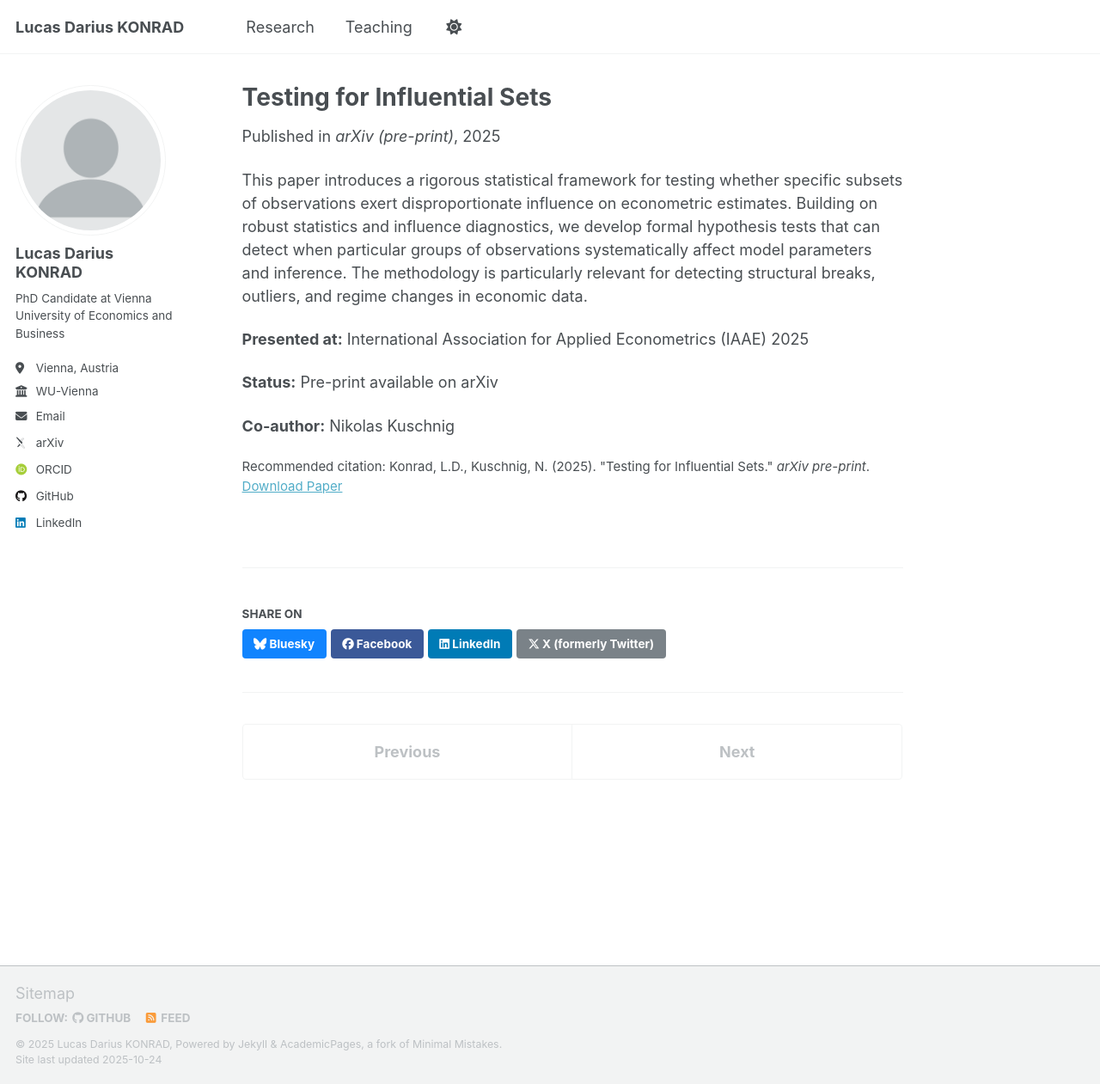
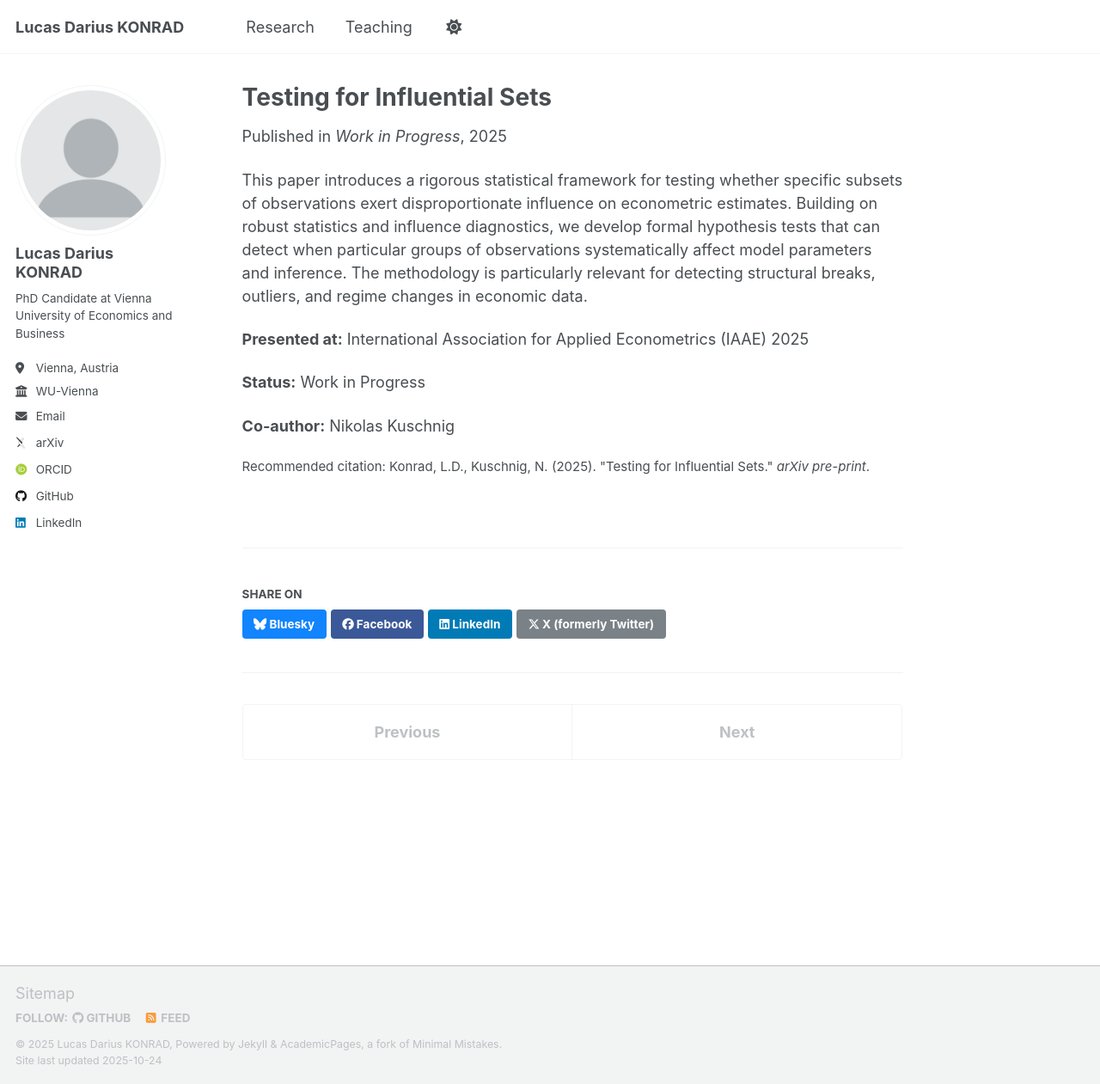
Before and after one commit to konradld/konradld.github.io, a Jekyll site: the page built from _publications/publication-testing-influential-sets.md, in a window 1280 px wide and 1261 px high. Shown: the whole window at 86% size. Built offline with Jekyll 4.4.1, drawn with Linux system fonts in a browser that asks for light colours; some web fonts are replaced; a script that is not in the unit is left out.

Commit message:
Update publication-testing-influential-sets.md

```diff
--- a/_publications/publication-testing-influential-sets.md
+++ b/_publications/publication-testing-influential-sets.md
@@ -5,8 +5,7 @@ category: manuscripts
 permalink: /publication/2025-testing-influential-sets
 excerpt: 'This paper develops a novel methodology for identifying and testing influential subsets of observations in econometric models.'
 date: 2025-01-01
-venue: 'arXiv (pre-print)'
-paperurl: 'https://arxiv.org/abs/XXXXX'
+venue: 'Work in Progress'
 citation: 'Konrad, L.D., Kuschnig, N. (2025). &quot;Testing for Influential Sets.&quot; <i>arXiv pre-print</i>.'
 ---
 
@@ -14,6 +13,6 @@ This paper introduces a rigorous statistical framework for testing whether speci
 
 **Presented at:** International Association for Applied Econometrics (IAAE) 2025
 
-**Status:** Pre-print available on arXiv
+**Status:** Work in Progress
 
 **Co-author:** Nikolas Kuschnig
```
